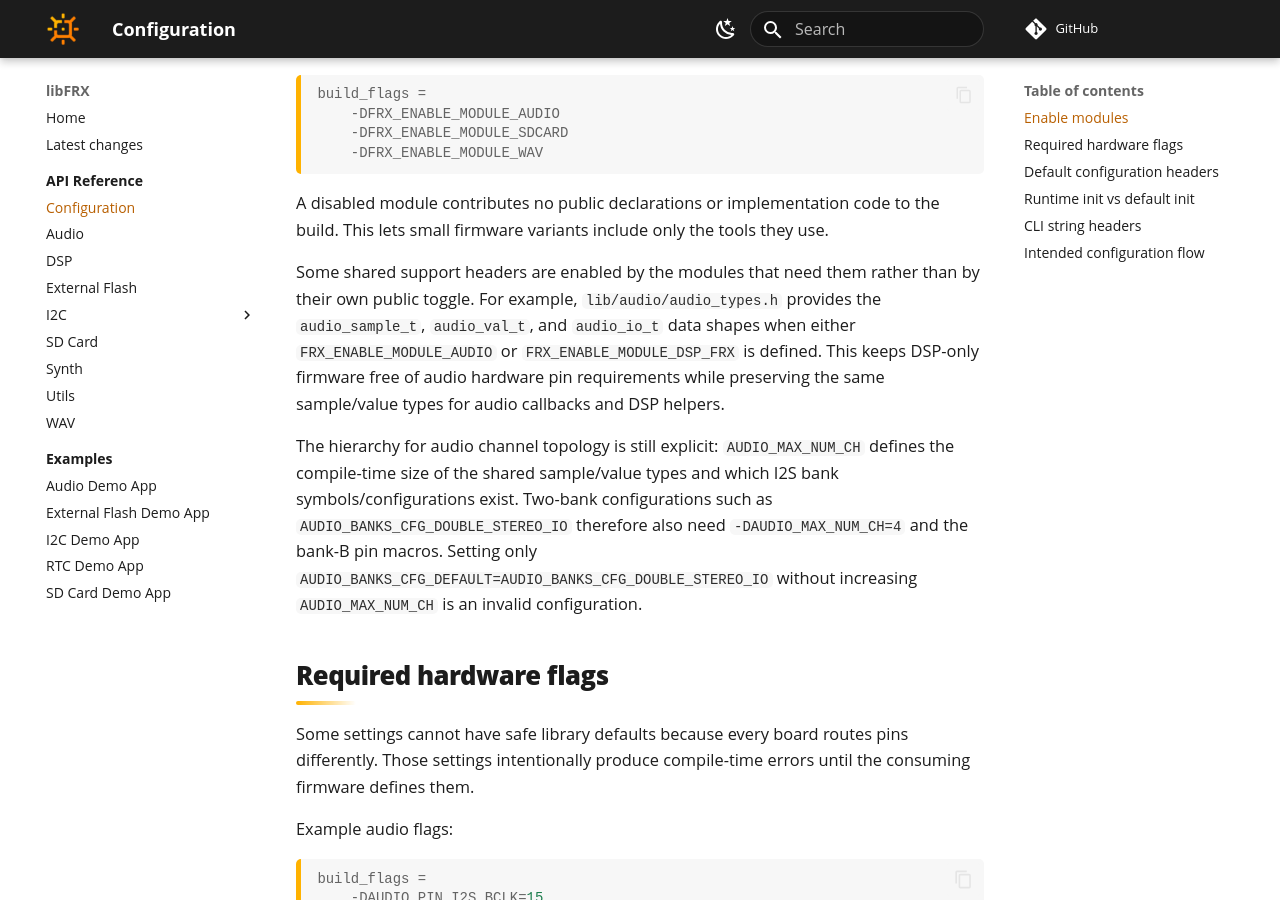
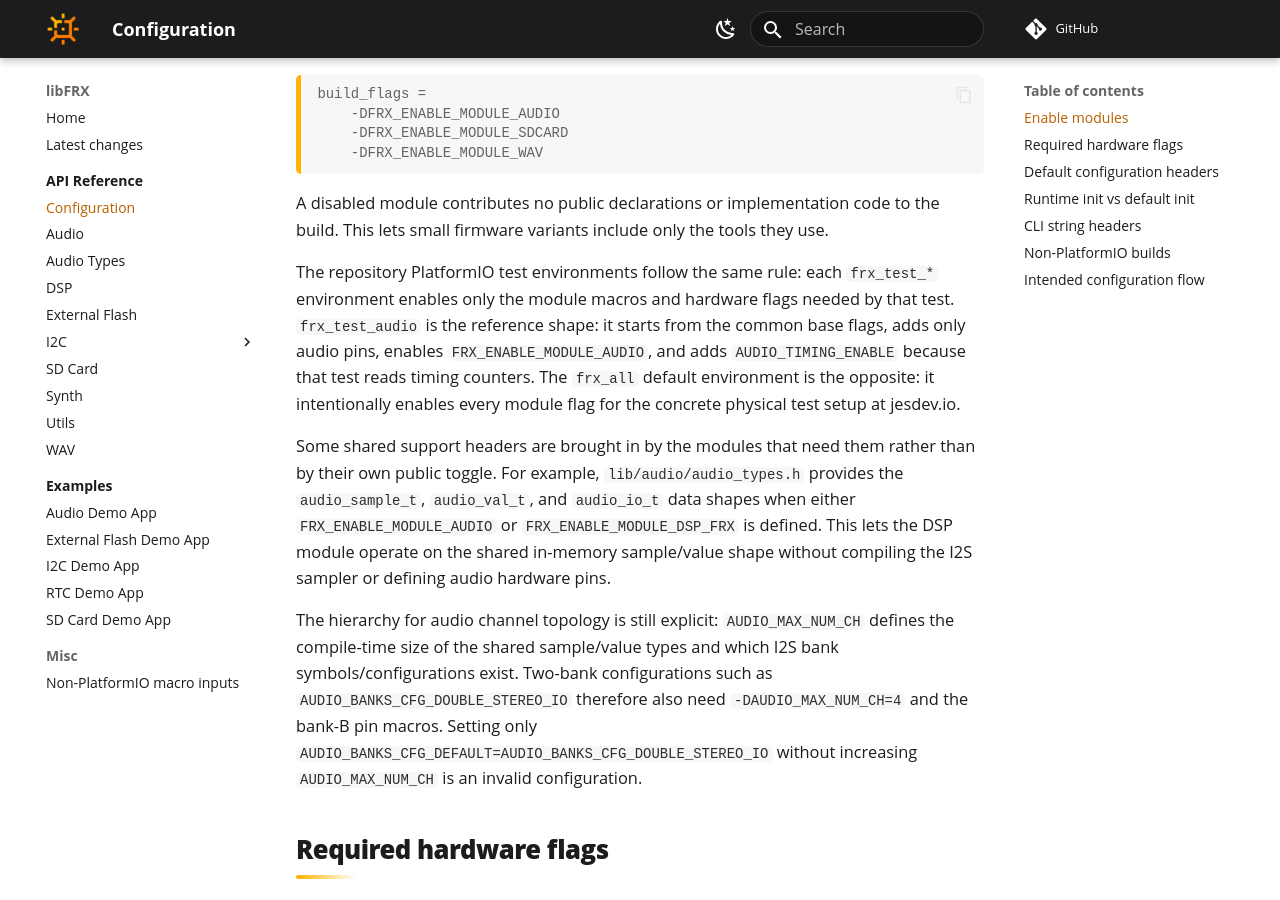
Before and after one commit to jesdev-io/libFRX, an MkDocs documentation site: the page built from docs/reference/configuration.md, in a window 1280 px wide and 900 px high, scrolled down 608 px. Built offline with MkDocs 1.6.1 and Material for MkDocs 9.7.7, drawn with Linux system fonts in a browser that asks for light colours; some web fonts are replaced; comment, search, counter and statistics services are not loaded; some of the changed text lies outside the part shown.

Commit message:
add: docs on new audio module split and call structure

```diff
--- a/docs/reference/configuration.md
+++ b/docs/reference/configuration.md
@@ -21,12 +21,20 @@
 A disabled module contributes no public declarations or implementation code to
 the build. This lets small firmware variants include only the tools they use.
 
-Some shared support headers are enabled by the modules that need them rather than
-by their own public toggle. For example, `lib/audio/audio_types.h` provides the
-`audio_sample_t`, `audio_val_t`, and `audio_io_t` data shapes when either
-`FRX_ENABLE_MODULE_AUDIO` or `FRX_ENABLE_MODULE_DSP_FRX` is defined. This keeps
-DSP-only firmware free of audio hardware pin requirements while preserving the
-same sample/value types for audio callbacks and DSP helpers.
+The repository PlatformIO test environments follow the same rule: each `frx_test_*`
+environment enables only the module macros and hardware flags needed by that test.
+`frx_test_audio` is the reference shape: it starts from the common base flags,
+adds only audio pins, enables `FRX_ENABLE_MODULE_AUDIO`, and adds
+`AUDIO_TIMING_ENABLE` because that test reads timing counters. The `frx_all`
+default environment is the opposite: it intentionally enables every module flag
+for the concrete physical test setup at jesdev.io.
+
+Some shared support headers are brought in by the modules that need them rather
+than by their own public toggle. For example, `lib/audio/audio_types.h` provides
+the `audio_sample_t`, `audio_val_t`, and `audio_io_t` data shapes when either
+`FRX_ENABLE_MODULE_AUDIO` or `FRX_ENABLE_MODULE_DSP_FRX` is defined. This lets
+the DSP module operate on the shared in-memory sample/value shape without compiling the
+I2S sampler or defining audio hardware pins.
 
 The hierarchy for audio channel topology is still explicit: `AUDIO_MAX_NUM_CH`
 defines the compile-time size of the shared sample/value types and which I2S bank
@@ -128,6 +136,13 @@
 [I2C demo](../examples/i2c_demo.md#cli-calls), [RTC demo](../examples/rtc_demo.md#cli-calls), and
 [SD card demo](../examples/sdcard_demo.md#cli-calls).
 
+## Non-PlatformIO builds
+
+If you compile libFRX with another build system than PlatformIO, define
+the same module, hardware, firmware metadata, and generated flash-time macros
+explicitly. See [Non-PlatformIO macro inputs](non_platformio_macros.md) for the
+repo-level macros appended by PlatformIO pre-scripts.
+
 ## Intended configuration flow
 
 A project using `libFRX` should:
--- a/mkdocs.yml
+++ b/mkdocs.yml
@@ -46,6 +46,7 @@
       - Overview: reference/index.md
       - Configuration: reference/configuration.md
       - Audio: reference/audio.md
+      - Audio Types: reference/audio_types.md
       - DSP: reference/dsp_frx.md
       - External Flash: reference/ext_flash.md
       - I2C:
@@ -62,6 +63,8 @@
       - I2C Demo App: examples/i2c_demo.md
       - RTC Demo App: examples/rtc_demo.md
       - SD Card Demo App: examples/sdcard_demo.md
+  - Misc:
+      - Non-PlatformIO macro inputs: reference/non_platformio_macros.md
 
 markdown_extensions:
   - admonition
```
Also changed, not shown: docs/reference/audio.md (+2 -5 lines), docs/reference/audio_types.md (added, +46 -0 lines), docs/reference/generated/audio_api.md (+19 -3 lines), docs/reference/index.md (+2 -1 lines), docs/reference/non_platformio_macros.md (added, +98 -0 lines).
